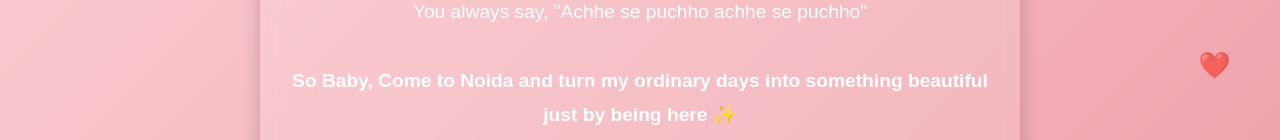
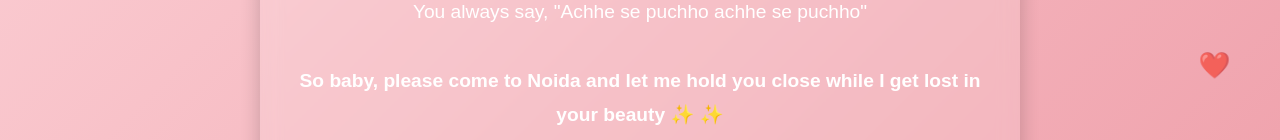
Before and after one commit to prajeshanand1412/To_my_love, a plain HTML site: page index1.html in a window 1280 px wide. Shown: the part 812-952 px from the top of the page. Drawn offline with Linux system fonts and the light colour scheme.

Commit message:
index1.html

```diff
--- a/index1.html
+++ b/index1.html
@@ -179,7 +179,8 @@
             <br><br>
 
             <strong>
-                So Baby, Come to Noida and turn my ordinary days into something beautiful just by being here ✨
+                So baby, please come to Noida and let me hold you close while I get lost in your beauty ✨
+ ✨
             </strong>
         </p>
 
```
